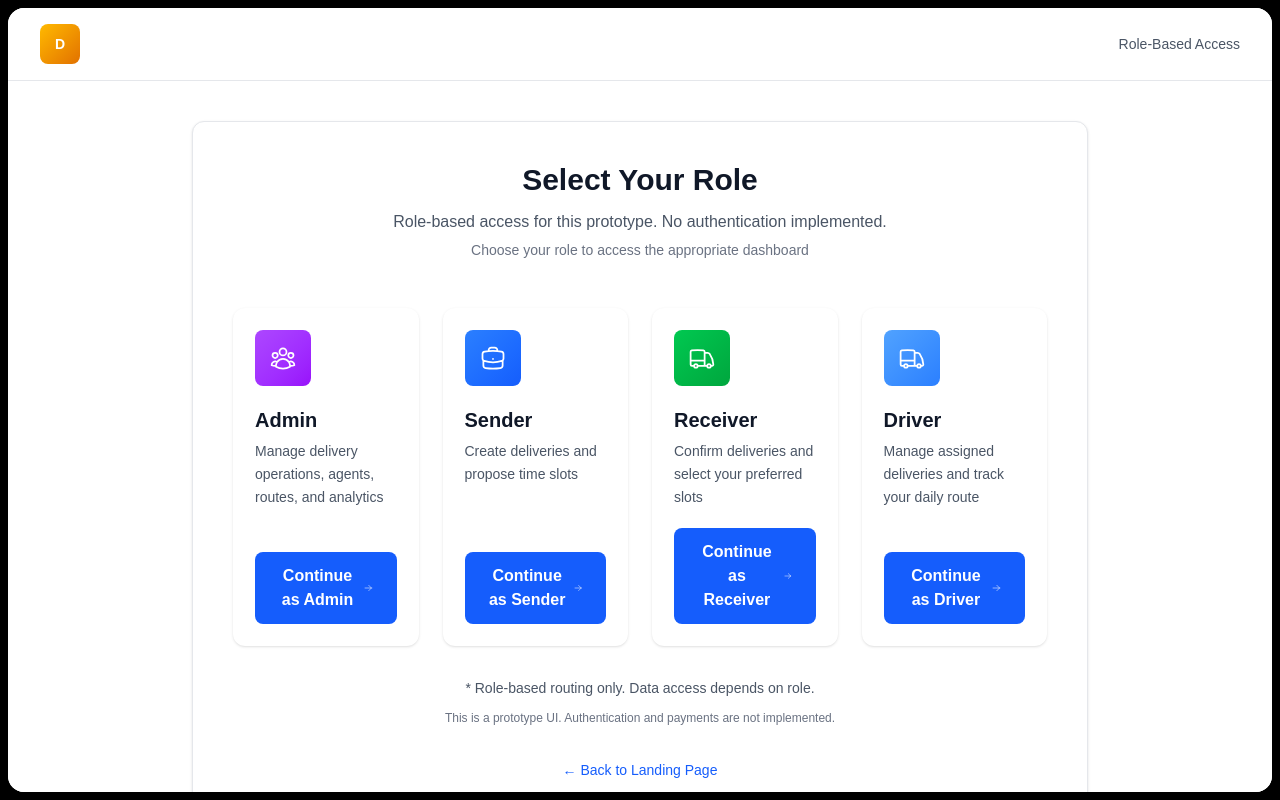
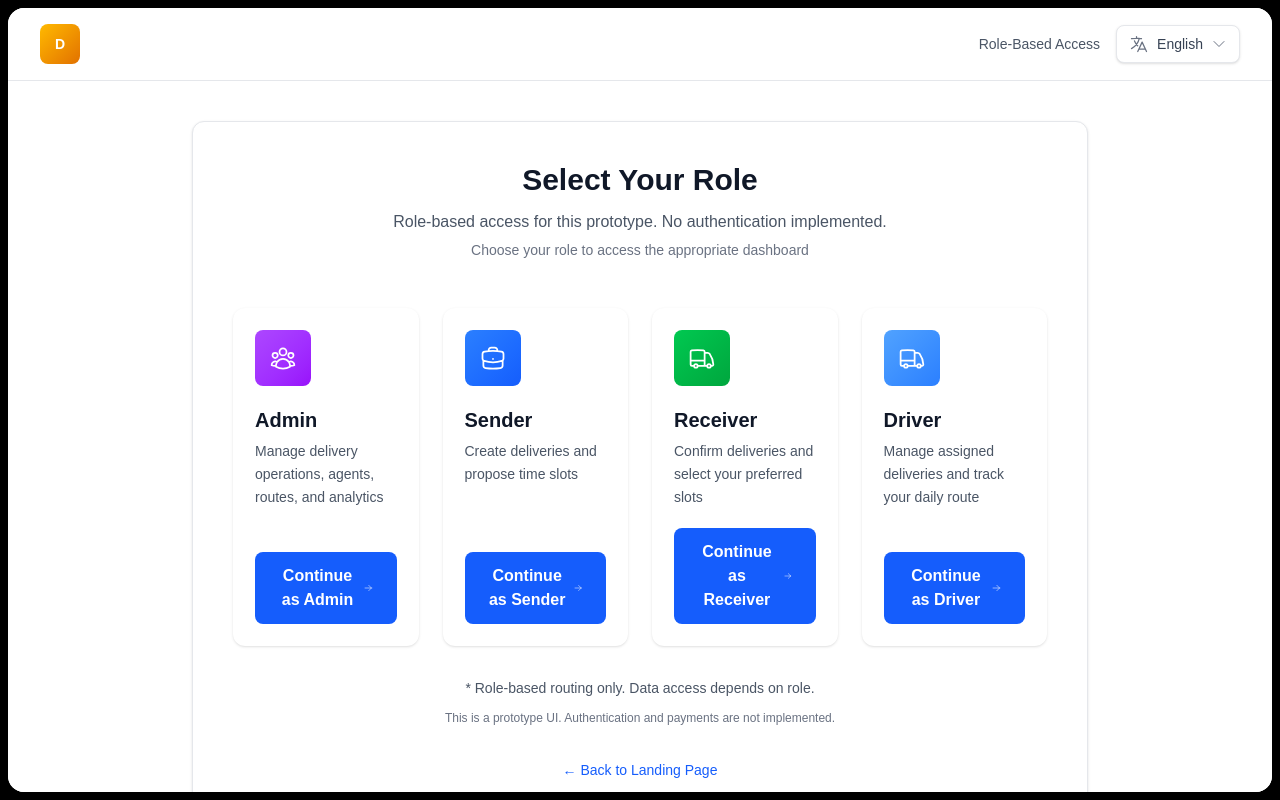
Before and after one commit to SHUBHAM2775/DeliverAI, a Next.js app: page /login in a window 1280 px wide. Built offline with nearby package versions, Linux system fonts and the light colour scheme.

Commit message:
langTranslator

```diff
--- a/app/globals.css
+++ b/app/globals.css
@@ -25,6 +25,27 @@ body {
   font-family: Arial, Helvetica, sans-serif;
 }
 
+/* Google Translate: hide banner/widget chrome */
+iframe.goog-te-banner-frame,
+iframe.goog-te-balloon-frame,
+#goog-gt-tt,
+.goog-te-balloon-frame,
+.goog-te-banner-frame,
+.goog-te-gadget,
+.goog-te-gadget-simple,
+.goog-te-combo,
+.goog-te-menu-value,
+.VIpgJd-ZVi9od-ORHb-OEVmCD,
+.VIpgJd-ZVi9od-ORHb-OEVmCD img {
+  display: none !important;
+  visibility: hidden !important;
+}
+
+/* Prevent Google from pushing the page down */
+body {
+  top: 0 !important;
+}
+
 /* Scrollbar Styling - Translucent */
 ::-webkit-scrollbar {
   width: 8px;
--- a/app/login/page.tsx
+++ b/app/login/page.tsx
@@ -3,6 +3,7 @@
 import { useRouter } from "next/navigation";
 import Button from "@/components/Button";
 import Card from "@/components/Card";
+import GoogleTranslate from "@/components/GoogleTranslate";
 import {
     UserGroupIcon,
     BriefcaseIcon,
@@ -63,7 +64,10 @@ export default function LoginPage() {
                     >
                         D
                     </div>
-                    <p className="text-sm text-gray-600">Role-Based Access</p>
+                    <div className="flex items-center gap-4">
+                        <p className="text-sm text-gray-600">Role-Based Access</p>
+                        <GoogleTranslate />
+                    </div>
                 </div>
             </nav>
 
--- a/app/page.tsx
+++ b/app/page.tsx
@@ -3,6 +3,7 @@
 import { useRouter } from "next/navigation";
 import Button from "@/components/Button";
 import Card from "@/components/Card";
+import GoogleTranslate from "@/components/GoogleTranslate";
 import {
   CheckCircleIcon,
   UserGroupIcon,
@@ -115,6 +116,7 @@ export default function LandingPage() {
             D
           </div>
           <div className="flex gap-4">
+            <GoogleTranslate />
             <Button
               variant="outline"
               size="md"
--- /dev/null
+++ b/components/GoogleTranslate.tsx
@@ -0,0 +1,169 @@
+"use client";
+
+import { useEffect, useMemo, useRef, useState } from "react";
+import { LanguageIcon, ChevronDownIcon } from "@heroicons/react/24/outline";
+
+declare global {
+  interface Window {
+    googleTranslateElementInit?: () => void;
+    google?: {
+      translate?: {
+        TranslateElement: (new (
+          opts: {
+            pageLanguage: string;
+            includedLanguages?: string;
+            layout?: unknown;
+            autoDisplay?: boolean;
+          },
+          containerId: string
+        ) => unknown) & {
+          InlineLayout?: { SIMPLE?: unknown };
+        };
+      };
+    };
+  }
+}
+
+const SCRIPT_ID = "google-translate-script";
+
+type Language = { code: "en" | "hi" | "mr" | "gu"; label: string };
+
+function setGoogTransCookie(lang: Language["code"]) {
+  // Google uses this cookie to decide the translation pair.
+  // Note: We keep "en" as the source language as per your app's default.
+  document.cookie = `googtrans=/en/${lang}; path=/`;
+}
+
+function resetGoogTransCookie() {
+  document.cookie = "googtrans=; path=/; expires=Thu, 01 Jan 1970 00:00:01 GMT;";
+}
+
+function readGoogTransCookie(): string | null {
+  const match = document.cookie.match(/(?:^|;\s*)googtrans=([^;]+)/);
+  return match?.[1] ?? null;
+}
+
+function cookieToLang(cookieValue: string | null): Language["code"] {
+  // Expected format: /en/<lang>
+  if (!cookieValue) return "en";
+  const parts = cookieValue.split("/");
+  const maybeLang = parts[2] as Language["code"] | undefined;
+  if (maybeLang === "hi" || maybeLang === "mr" || maybeLang === "gu" || maybeLang === "en") return maybeLang;
+  return "en";
+}
+
+export default function GoogleTranslate() {
+  const [open, setOpen] = useState(false);
+  const dropdownRef = useRef<HTMLDivElement | null>(null);
+  const [currentLang, setCurrentLang] = useState<Language["code"]>(() => {
+    if (typeof document === "undefined") return "en";
+    return cookieToLang(readGoogTransCookie());
+  });
+
+  const languages = useMemo<Language[]>(
+    () => [
+      { code: "en", label: "English" },
+      { code: "hi", label: "हिंदी" },
+      { code: "mr", label: "मराठी" },
+      { code: "gu", label: "ગુજરાતી" },
+    ],
+    []
+  );
+
+  // Load Google Translate script once (robustly).
+  useEffect(() => {
+    if (typeof window === "undefined") return;
+
+    window.googleTranslateElementInit = () => {
+      // Create the hidden widget that powers translation.
+      // We intentionally hide it via CSS (see globals.css).
+      const TranslateElement = window.google?.translate?.TranslateElement;
+      if (!TranslateElement) return;
+
+      new TranslateElement(
+        {
+          pageLanguage: "en",
+          includedLanguages: "en,hi,mr,gu",
+          layout: TranslateElement.InlineLayout?.SIMPLE,
+          autoDisplay: false,
+        },
+        "google_translate_element_hidden"
+      );
+    };
+
+    if (document.getElementById(SCRIPT_ID)) return;
+
+    const script = document.createElement("script");
+    script.id = SCRIPT_ID;
+    script.src = "https://translate.google.com/translate_a/element.js?cb=googleTranslateElementInit";
+    script.async = true;
+    document.body.appendChild(script);
+
+    return () => {
+      delete window.googleTranslateElementInit;
+    };
+  }, []);
+
+  // Close dropdown when clicking outside.
+  useEffect(() => {
+    const handleClickOutside = (event: MouseEvent) => {
+      if (dropdownRef.current && !dropdownRef.current.contains(event.target as Node)) {
+        setOpen(false);
+      }
+    };
+    document.addEventListener("mousedown", handleClickOutside);
+    return () => document.removeEventListener("mousedown", handleClickOutside);
+  }, []);
+
+  const handleLanguageChange = (lang: Language["code"]) => {
+    if (lang === "en") {
+      resetGoogTransCookie();
+    } else {
+      setGoogTransCookie(lang);
+    }
+
+    // Google translate reads cookie on load; simplest reliable path is reload.
+    // This ensures translation works "at any stage" from any page.
+    setCurrentLang(lang);
+    setOpen(false);
+    window.location.reload();
+  };
+
+  const currentLabel = languages.find((l) => l.code === currentLang)?.label ?? "Translate";
+
+  return (
+    <div className="relative" ref={dropdownRef}>
+      <button
+        type="button"
+        onClick={() => setOpen((p) => !p)}
+        className="flex items-center gap-2 bg-white border border-gray-200 rounded-lg px-3 py-2 hover:bg-gray-50 transition text-sm text-gray-700 shadow-sm"
+        aria-haspopup="menu"
+        aria-expanded={open}
+      >
+        <LanguageIcon className="h-5 w-5 text-gray-500" />
+        <span className="hidden sm:inline">{currentLabel}</span>
+        <ChevronDownIcon className="h-4 w-4 text-gray-500" />
+      </button>
+
+      {open && (
+        <div className="absolute top-full right-0 mt-2 bg-white border border-gray-200 rounded-xl shadow-lg py-1 min-w-[180px] z-50 overflow-hidden">
+          {languages.map((lang) => (
+            <button
+              key={lang.code}
+              type="button"
+              className={`w-full text-left px-3 py-2 transition text-sm ${
+                currentLang === lang.code ? "bg-gray-50 text-gray-900 font-semibold" : "text-gray-700 hover:bg-gray-50"
+              }`}
+              onClick={() => handleLanguageChange(lang.code)}
+            >
+              {lang.label}
+            </button>
+          ))}
+        </div>
+      )}
+
+      {/* Hidden div to hold the actual Google widget */}
+      <div id="google_translate_element_hidden" style={{ display: "none" }} />
+    </div>
+  );
+}
--- a/components/Header.tsx
+++ b/components/Header.tsx
@@ -7,6 +7,7 @@ import {
     ChevronDownIcon,
     ArrowRightOnRectangleIcon,
 } from "@heroicons/react/24/outline";
+import GoogleTranslate from "./GoogleTranslate";
 
 interface HeaderProps {
     title?: string;
@@ -37,6 +38,7 @@ export default function Header({ title = "Overview", role = "Admin" }: HeaderPro
         <header className="flex items-center justify-between mb-8 pb-6 border-b border-gray-200">
             <h1 className="text-3xl font-bold text-gray-900">{title}</h1>
             <div className="flex items-center gap-6">
+                <GoogleTranslate />
                 <button className="p-2 hover:bg-gray-100 rounded-lg transition relative">
                     <BellIcon className="h-5 w-5 text-gray-600" />
                     <span className="absolute top-1 right-1 h-2 w-2 bg-red-500 rounded-full"></span>
--- a/components/ReceiverHeader.tsx
+++ b/components/ReceiverHeader.tsx
@@ -3,6 +3,7 @@
 import { useEffect, useRef, useState } from "react";
 import { useRouter } from "next/navigation";
 import { BellIcon, ChevronDownIcon, ArrowRightOnRectangleIcon } from "@heroicons/react/24/outline";
+import GoogleTranslate from "./GoogleTranslate";
 
 interface ReceiverHeaderProps {
     title?: string;
@@ -39,6 +40,7 @@ export default function ReceiverHeader({
                 <p className="text-sm text-gray-500">{subtitle}</p>
             </div>
             <div className="flex items-center gap-4 relative" ref={menuRef}>
+                <GoogleTranslate />
                 <button className="p-2 hover:bg-gray-100 rounded-lg transition relative">
                     <BellIcon className="h-5 w-5 text-gray-600" />
                     <span className="absolute top-1 right-1 h-2 w-2 bg-red-500 rounded-full"></span>
--- a/components/SenderHeader.tsx
+++ b/components/SenderHeader.tsx
@@ -3,6 +3,7 @@
 import { useEffect, useRef, useState } from "react";
 import { useRouter } from "next/navigation";
 import { BellIcon, ChevronDownIcon, ArrowRightOnRectangleIcon } from "@heroicons/react/24/outline";
+import GoogleTranslate from "./GoogleTranslate";
 
 interface SenderHeaderProps {
     title?: string;
@@ -39,6 +40,7 @@ export default function SenderHeader({
                 <p className="text-sm text-gray-500">{subtitle}</p>
             </div>
             <div className="flex items-center gap-4 relative" ref={menuRef}>
+                <GoogleTranslate />
                 <button className="p-2 hover:bg-gray-100 rounded-lg transition relative">
                     <BellIcon className="h-5 w-5 text-gray-600" />
                     <span className="absolute top-1 right-1 h-2 w-2 bg-red-500 rounded-full"></span>
```
